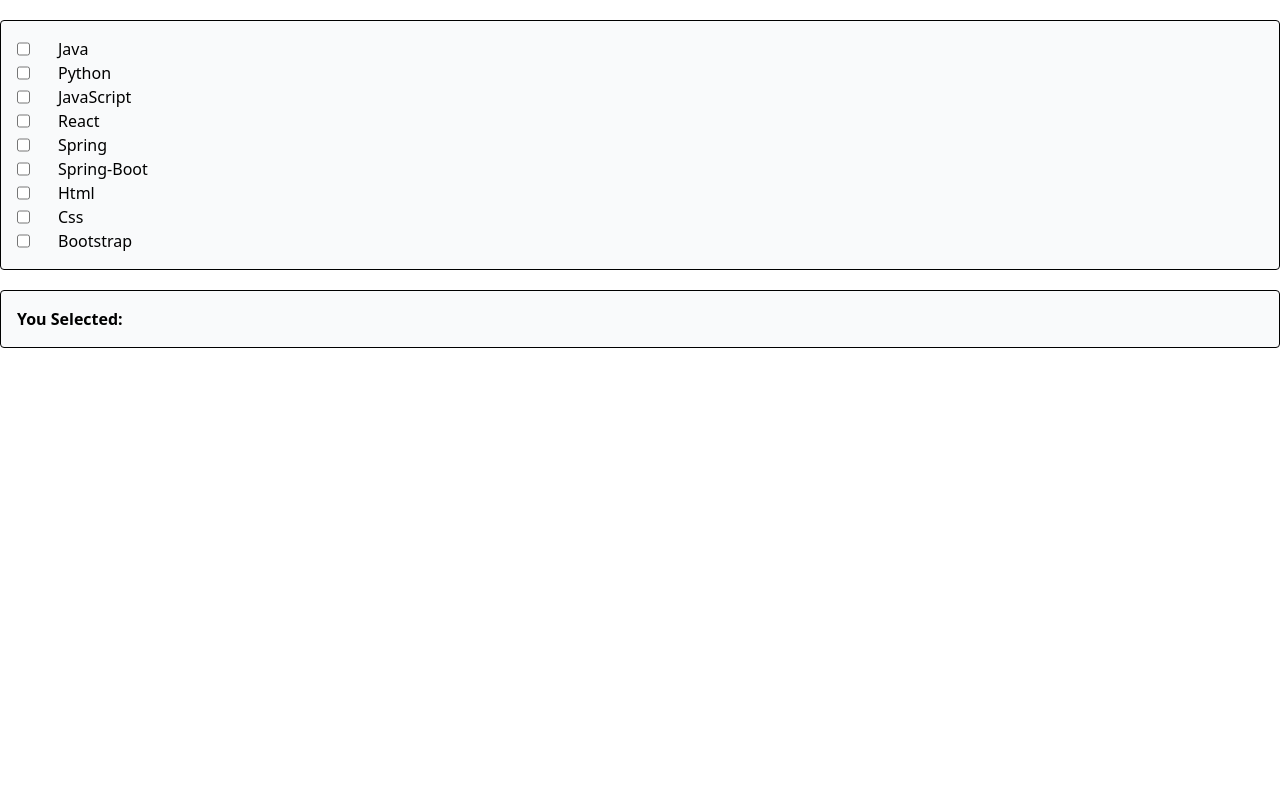
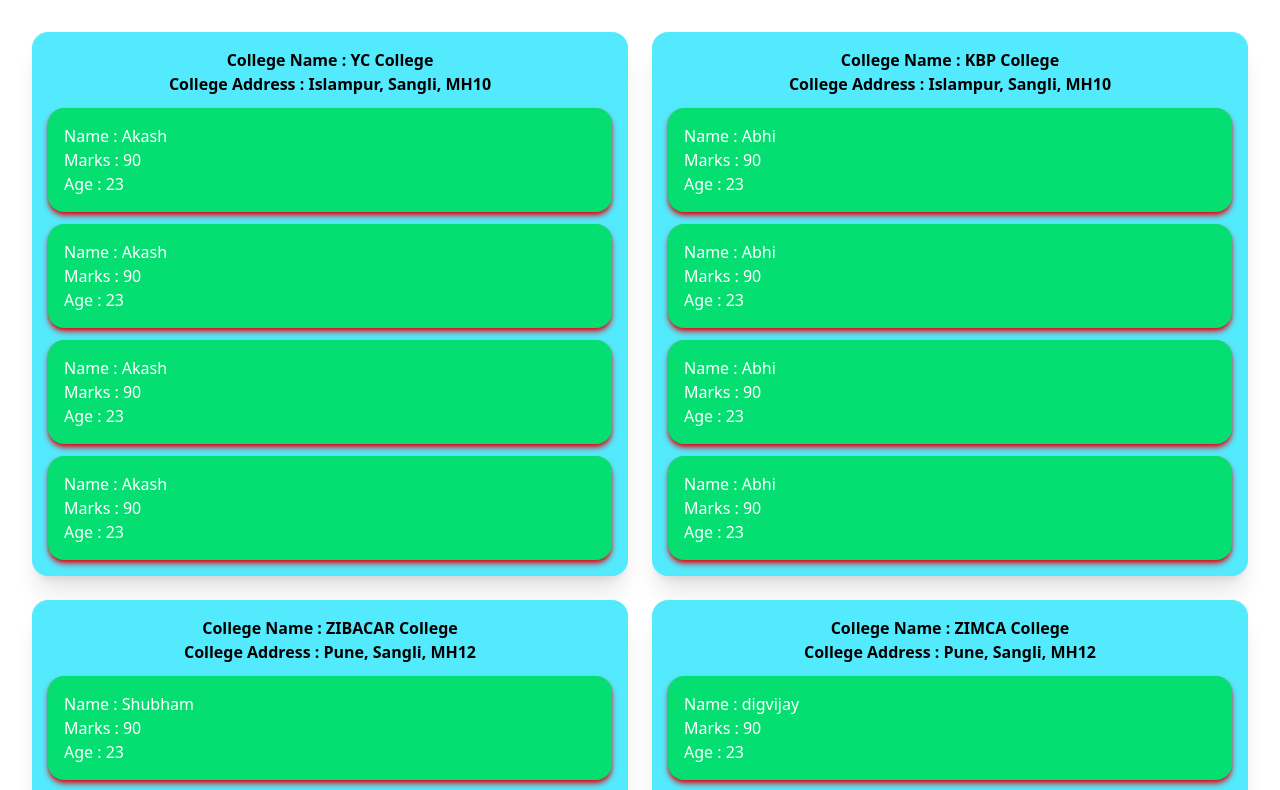
Before and after one commit to khotAkash07/ReactPractice, a React (Vite) app in the folder FromJan26/: page / in a window 1280 px wide. Shown: the top 790 px of the page. Built offline with nearby package versions, Linux system fonts and the light colour scheme.

Commit message:
Inner Looping Component

```diff
--- a/FromJan26/src/App.jsx
+++ b/FromJan26/src/App.jsx
@@ -2,12 +2,13 @@ import './App.css'
 import Developers from "./propsPractice/Devloper.jsx";
 import ChangeData from "./ControlledComponent/LiveScreenChange.jsx";
 import CheckBoxEvents from "./ControlledComponent/CheckBoxEvent.jsx";
+import StudentData from "./InnerLoops/StudentData.jsx";
 
 function App() {
 
   return (
     <>
-        <CheckBoxEvents />
+        <StudentData />
     </>
   )
 }
--- /dev/null
+++ b/FromJan26/src/InnerLoops/College.jsx
@@ -0,0 +1,22 @@
+import Student from "./Student.jsx";
+
+let CollegeName = ({ college }) => {
+    return (
+        <div className="grid grid-cols-2 gap-6 place-items-center">
+            {
+                college.map((col, index) => (
+                    <div
+                        key={index}
+                        className="bg-cyan-300 p-4 rounded-2xl w-full text-white shadow-xl"
+                    >
+                        <h2 className="text-center text-black font-bold">College Name : {col.collegeName}</h2>
+                        <h2 className="text-center text-black font-bold">College Address : {col.address}</h2>
+                        <Student stud={col.student} />
+                    </div>
+                ))
+            }
+        </div>
+    );
+};
+
+export default CollegeName;
--- /dev/null
+++ b/FromJan26/src/InnerLoops/Student.jsx
@@ -0,0 +1,17 @@
+let Student = ({stud}) =>{
+    return(
+        <>
+            {
+                stud.map((e,index)=>(
+                    <div key={index} className="bg-green-400 rounded-2xl p-4 mt-3 shadow-md shadow-red-600">
+                        <h3>Name : {e.name}</h3>
+                        <h3>Marks : {e.marks}</h3>
+                        <h3>Age : {e.age}</h3>
+                    </div>
+                ))
+            }
+        </>
+    )
+}
+
+export default Student;
--- /dev/null
+++ b/FromJan26/src/InnerLoops/StudentData.jsx
@@ -0,0 +1,117 @@
+import CollegeName from "./College.jsx";
+
+const StudentData = () => {
+    const info = [
+        {
+            collegeName: "YC College",
+            address: "Islampur, Sangli, MH10",
+            student:[
+                {
+                name: "Akash",
+                age: 23,
+                marks: 90
+            },
+                {
+                    name: "Akash",
+                    age: 23,
+                    marks: 90
+                },
+                {
+                    name: "Akash",
+                    age: 23,
+                    marks: 90
+                },
+                {
+                    name: "Akash",
+                    age: 23,
+                    marks: 90
+                }
+            ]
+        },
+        {
+            collegeName: "KBP College",
+            address: "Islampur, Sangli, MH10",
+            student:[
+                {
+                name: "Abhi",
+                age: 23,
+                marks: 90
+            },
+                {
+                    name: "Abhi",
+                    age: 23,
+                    marks: 90
+                }
+                ,{
+                    name: "Abhi",
+                    age: 23,
+                    marks: 90
+                }
+                ,{
+                    name: "Abhi",
+                    age: 23,
+                    marks: 90
+                }
+            ]
+        },
+        {
+            collegeName: "ZIBACAR College",
+            address: "Pune, Sangli, MH12",
+            student: [
+                {
+                name: "Shubham",
+                age: 23,
+                marks: 90
+            },
+                {
+                    name: "Shubham",
+                    age: 23,
+                    marks: 90
+                },
+                {
+                    name: "Shubham",
+                    age: 23,
+                    marks: 90
+                },
+                {
+                    name: "Shubham",
+                    age: 23,
+                    marks: 90
+                }
+            ]
+        },
+        {
+            collegeName: "ZIMCA College",
+            address: "Pune, Sangli, MH12",
+            student:[ {
+                name: "digvijay",
+                age: 23,
+                marks: 90
+            },
+                {
+                    name: "digvijay",
+                    age: 23,
+                    marks: 90
+                },
+                {
+                    name: "digvijay",
+                    age: 23,
+                    marks: 90
+                },
+                {
+                    name: "digvijay",
+                    age: 23,
+                    marks: 90
+                }
+            ]
+        }
+    ];
+
+    return (
+        <div className="p-8 mb-4 w-screen">
+            <CollegeName college={info} />
+        </div>
+    );
+};
+
+export default StudentData;
```
